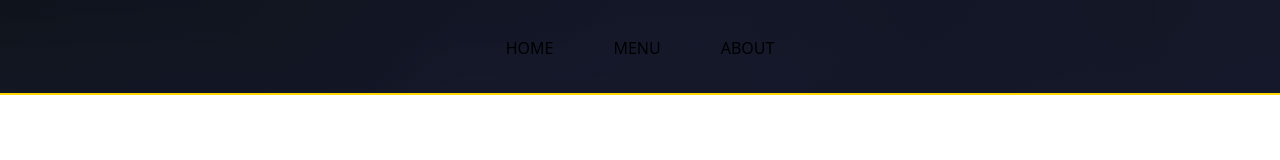
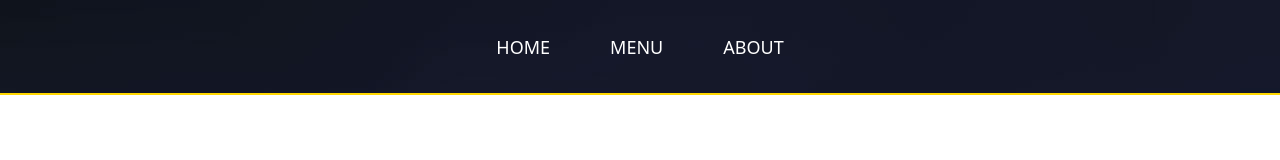
Before and after one commit to J0sek/restaurant-page, a website built with webpack: page dist/index.html in a window 1280 px wide. Built offline with nearby package versions, Linux system fonts and the light colour scheme.

Commit message:
Fix banner font styling and color

```diff
--- a/src/style.css
+++ b/src/style.css
@@ -19,11 +19,13 @@
 }
 
 .banner>div {
-  height: 20px;
+  color: white;
+  font-weight: 350;
+  font-size: 18px;
 }
 
 .banner>div:hover {
   border-bottom: 2px solid rgb(255, 215, 0);
-  margin-bottom: 5px;
+  padding-bottom: 5px;
   cursor: pointer;
 }
```
Also changed, not shown: dist/main.js.
